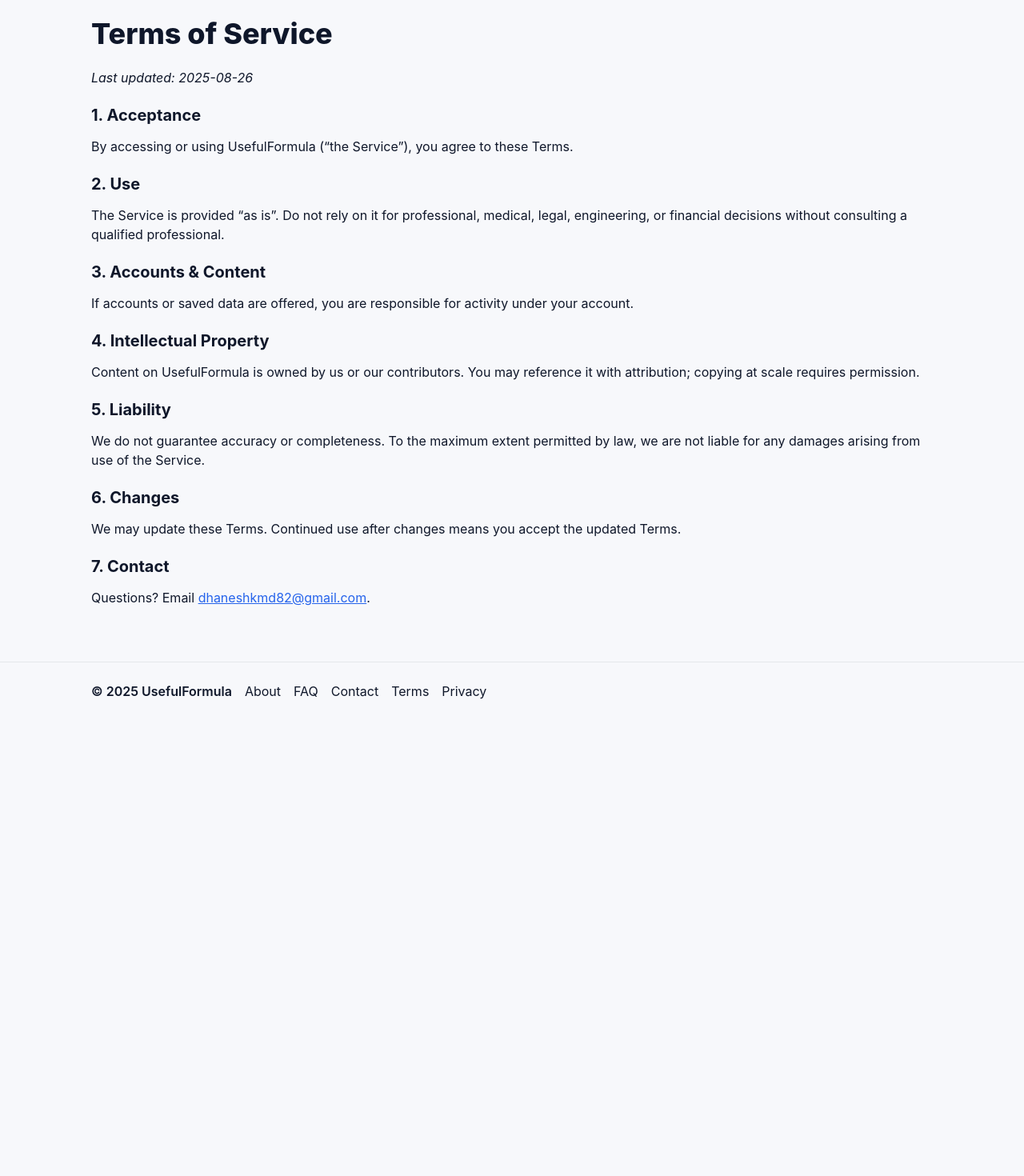
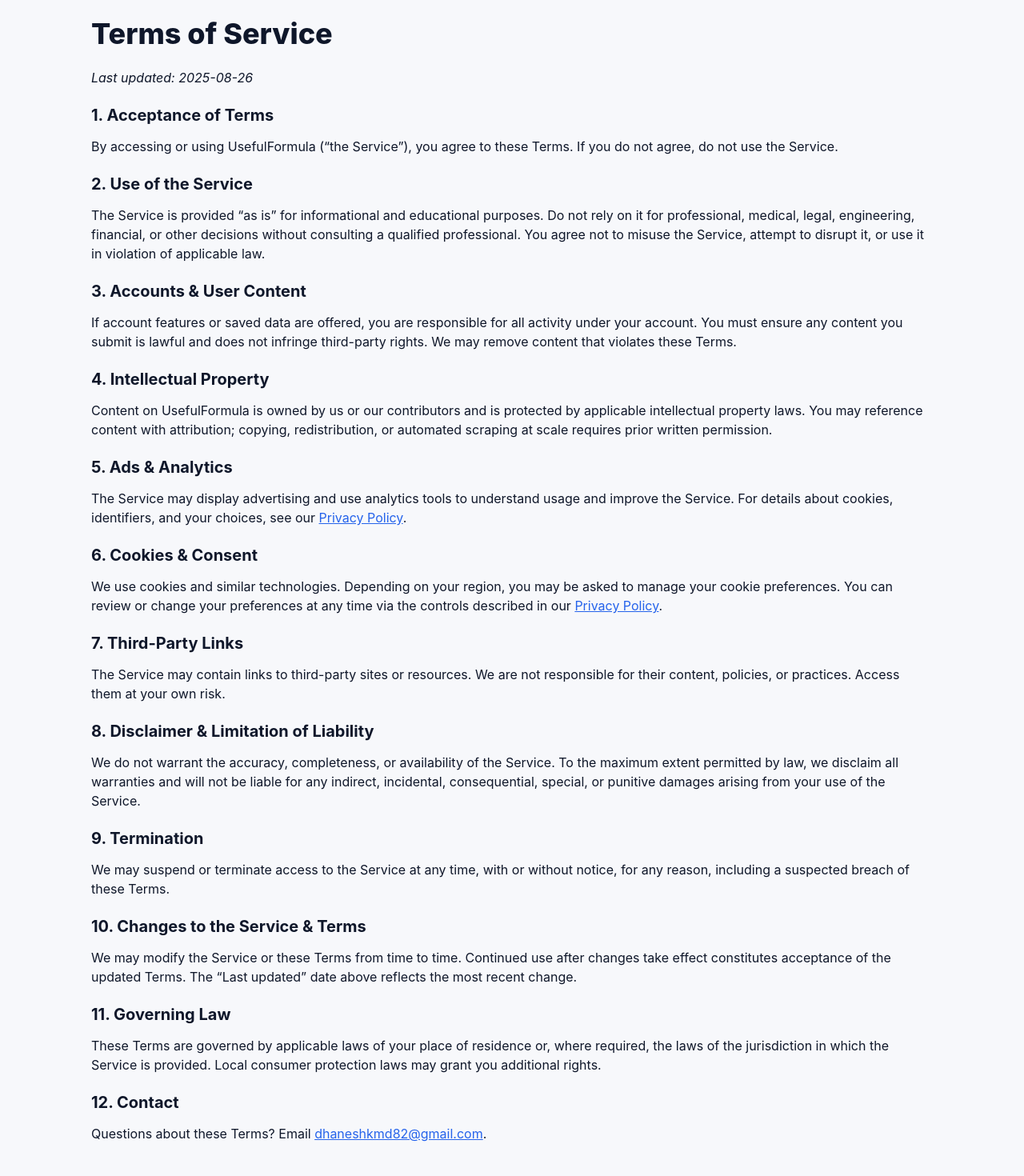
Before and after one commit to dhaneshkmd/usefulformula, a Next.js app: page /terms in a window 1280 px wide. Shown: the part 100-1570 px from the top of the page at 80% size. Before the commit the page ends 1000 px from the top, so only its background shows below. Built offline with nearby package versions, Linux system fonts and the light colour scheme.

Commit message:
Update page.tsx

```diff
--- a/app/terms/page.tsx
+++ b/app/terms/page.tsx
@@ -10,42 +10,91 @@
       <p style={{ fontStyle: "italic", marginBottom: 16 }}>Last updated: {lastUpdated}</p>
 
       <section className="prose">
-        <h2>1. Acceptance</h2>
+        <h2>1. Acceptance of Terms</h2>
         <p>
-          By accessing or using UsefulFormula (“the Service”), you agree to these Terms.
+          By accessing or using UsefulFormula (“the Service”), you agree to these Terms. If you do not agree, do not
+          use the Service.
         </p>
 
-        <h2>2. Use</h2>
+        <h2>2. Use of the Service</h2>
         <p>
-          The Service is provided “as is”. Do not rely on it for professional, medical, legal, engineering, or
-          financial decisions without consulting a qualified professional.
+          The Service is provided “as is” for informational and educational purposes. Do not rely on it for
+          professional, medical, legal, engineering, financial, or other decisions without consulting a qualified
+          professional. You agree not to misuse the Service, attempt to disrupt it, or use it in violation of
+          applicable law.
         </p>
 
-        <h2>3. Accounts &amp; Content</h2>
+        <h2>3. Accounts &amp; User Content</h2>
         <p>
-          If accounts or saved data are offered, you are responsible for activity under your account.
+          If account features or saved data are offered, you are responsible for all activity under your account.
+          You must ensure any content you submit is lawful and does not infringe third-party rights. We may remove
+          content that violates these Terms.
         </p>
 
         <h2>4. Intellectual Property</h2>
         <p>
-          Content on UsefulFormula is owned by us or our contributors. You may reference it with attribution;
-          copying at scale requires permission.
+          Content on UsefulFormula is owned by us or our contributors and is protected by applicable intellectual
+          property laws. You may reference content with attribution; copying, redistribution, or automated scraping
+          at scale requires prior written permission.
         </p>
 
-        <h2>5. Liability</h2>
+        <h2>5. Ads &amp; Analytics</h2>
         <p>
-          We do not guarantee accuracy or completeness. To the maximum extent permitted by law, we are not liable
-          for any damages arising from use of the Service.
+          The Service may display advertising and use analytics tools to understand usage and improve the Service.
+          For details about cookies, identifiers, and your choices, see our{" "}
+          <a className="underline" href="/privacy">
+            Privacy Policy
+          </a>.
         </p>
 
-        <h2>6. Changes</h2>
+        <h2>6. Cookies &amp; Consent</h2>
         <p>
-          We may update these Terms. Continued use after changes means you accept the updated Terms.
+          We use cookies and similar technologies. Depending on your region, you may be asked to manage your cookie
+          preferences. You can review or change your preferences at any time via the controls described in our{" "}
+          <a className="underline" href="/privacy">
+            Privacy Policy
+          </a>.
         </p>
 
-        <h2>7. Contact</h2>
+        <h2>7. Third-Party Links</h2>
         <p>
-          Questions? Email <a href="mailto:dhaneshkmd82@gmail.com">dhaneshkmd82@gmail.com</a>.
+          The Service may contain links to third-party sites or resources. We are not responsible for their content,
+          policies, or practices. Access them at your own risk.
+        </p>
+
+        <h2>8. Disclaimer &amp; Limitation of Liability</h2>
+        <p>
+          We do not warrant the accuracy, completeness, or availability of the Service. To the maximum extent
+          permitted by law, we disclaim all warranties and will not be liable for any indirect, incidental,
+          consequential, special, or punitive damages arising from your use of the Service.
+        </p>
+
+        <h2>9. Termination</h2>
+        <p>
+          We may suspend or terminate access to the Service at any time, with or without notice, for any reason,
+          including a suspected breach of these Terms.
+        </p>
+
+        <h2>10. Changes to the Service &amp; Terms</h2>
+        <p>
+          We may modify the Service or these Terms from time to time. Continued use after changes take effect
+          constitutes acceptance of the updated Terms. The “Last updated” date above reflects the most recent
+          change.
+        </p>
+
+        <h2>11. Governing Law</h2>
+        <p>
+          These Terms are governed by applicable laws of your place of residence or, where required, the laws of the
+          jurisdiction in which the Service is provided. Local consumer protection laws may grant you additional
+          rights.
+        </p>
+
+        <h2>12. Contact</h2>
+        <p>
+          Questions about these Terms? Email{" "}
+          <a className="underline" href="mailto:dhaneshkmd82@gmail.com">
+            dhaneshkmd82@gmail.com
+          </a>.
         </p>
       </section>
     </main>
```
